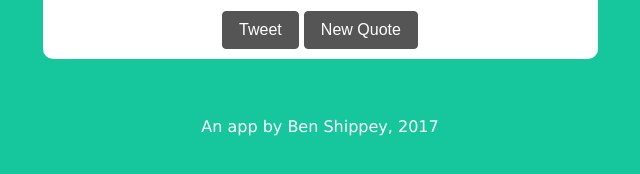
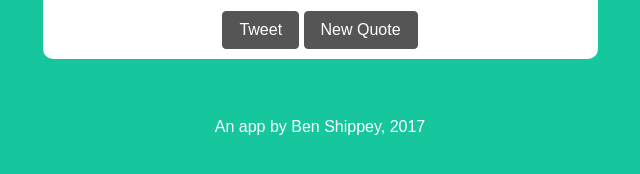
Before and after one commit to BenWS/RandomQuote, a website: page index.html in a window 1280 px wide. Shown: the part 274-448 px from the top of the page, 320-960 px from the left. Drawn offline with nearby package versions, Linux system fonts and the light colour scheme; files that its build step writes are made by us from their sources; a web font is replaced by a local one.

Commit message:
More stylistic experimentation

```diff
--- a/index.html
+++ b/index.html
@@ -30,7 +30,7 @@
     		</div>
     	</row>
     	<row >
-        <footer class="col-md-8 mx-auto text-center">An app by Ben Shippey, 2017</footer>
+        <footer class="col-md-8 mx-auto text-center">An app by <a href="http://benws-projectportfolio.herokuapp.com/" target="_blank">Ben Shippey</a>, 2017</footer>
     	</row>
     </div>
     <script src="https://cdnjs.cloudflare.com/ajax/libs/jquery/3.2.1/jquery.min.js"></script>
--- a/resources/style.css
+++ b/resources/style.css
@@ -15,7 +15,7 @@
 
 html, body {
   height:100%;
-  font-family:Verdana;
+  font-family:Arial;
   font-size:16px
 }
 
@@ -89,3 +89,12 @@ body {
 footer {
   color:var(--neutral_light);
 }
+
+a {
+  color:var(--neutral_light)
+}
+
+a:hover {
+  text-decoration:underline;
+  color:var(--neutral_light);
+}
```
